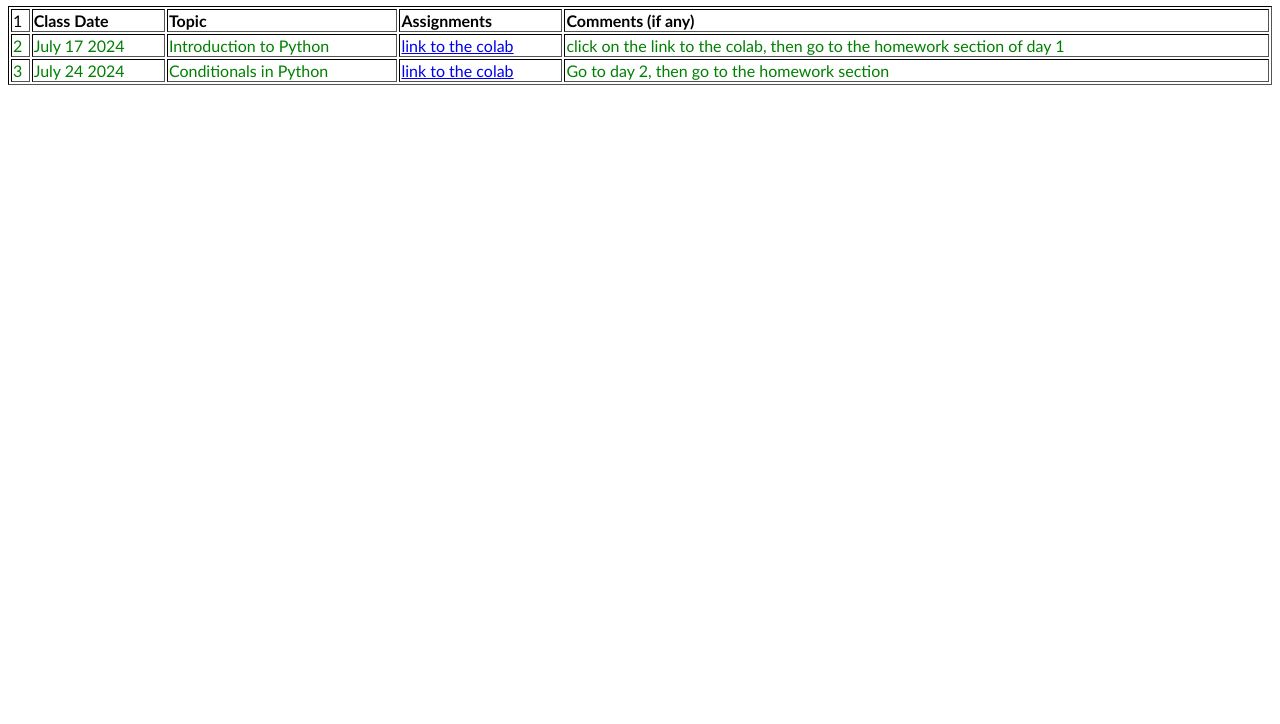
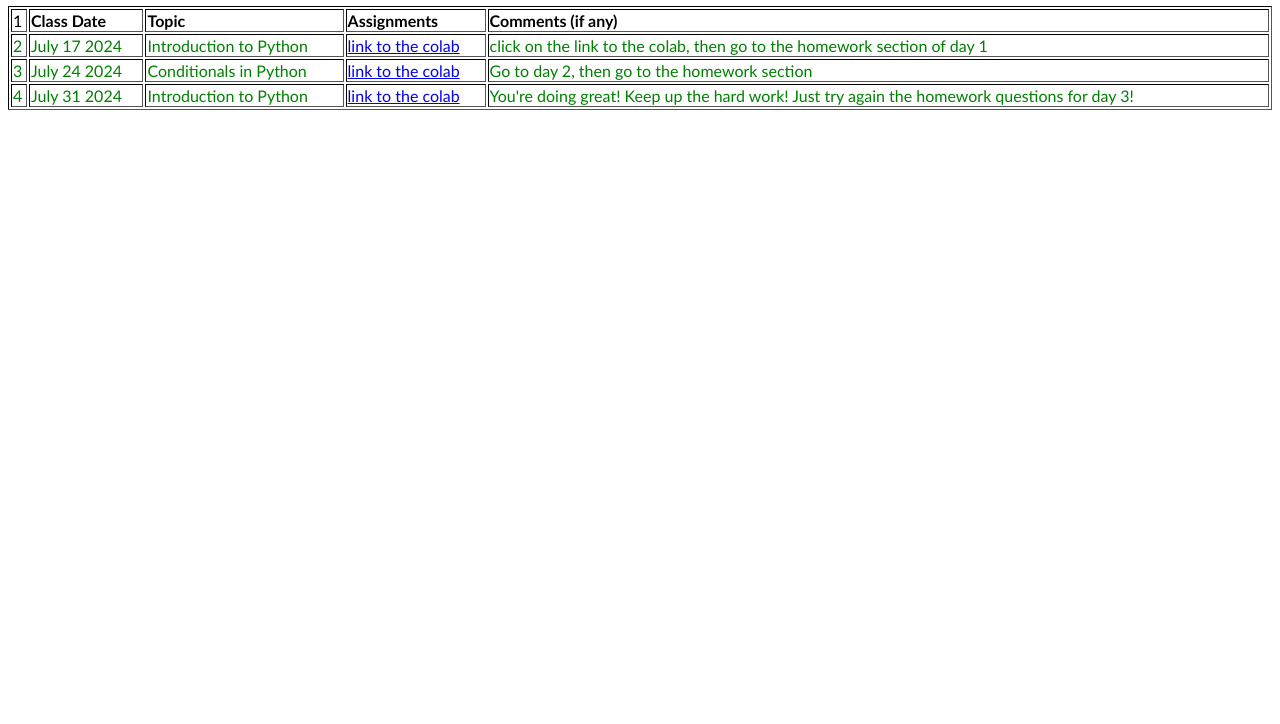
Before and after one commit to codedByAdvikB/codedbyadvikb.github.io, a plain HTML site: page rishi-homepage/index.html in a window 1280 px wide. Shown: the part 76-800 px from the top of the page. Drawn offline with Linux system fonts and the light colour scheme.

Commit message:
Update index.html

```diff
--- a/rishi-homepage/index.html
+++ b/rishi-homepage/index.html
@@ -29,6 +29,15 @@
           <td><a href="https://colab.research.google.com/drive/12EwFH6M1p_znAmVEbqzoi4Ev1F2ZE4iR#scrollTo=_x-6HZJl1AMC">link to the colab</a></td>
           <td>Go to day 2, then go to the homework section<br></td>
         </tr>
+          </tr>
+
+        <tr class = 'done'>
+          <td></td>
+          <td>July 31 2024</td>
+          <td>Introduction to Python</td>
+          <td><a href="https://colab.research.google.com/drive/12EwFH6M1p_znAmVEbqzoi4Ev1F2ZE4iR#scrollTo=_x-6HZJl1AMC">link to the colab</a></td>
+          <td>You're doing great! Keep up the hard work! Just try again the homework questions for day 3!<br></td>
+        </tr>
       </tbody>
     </table>
 
```
